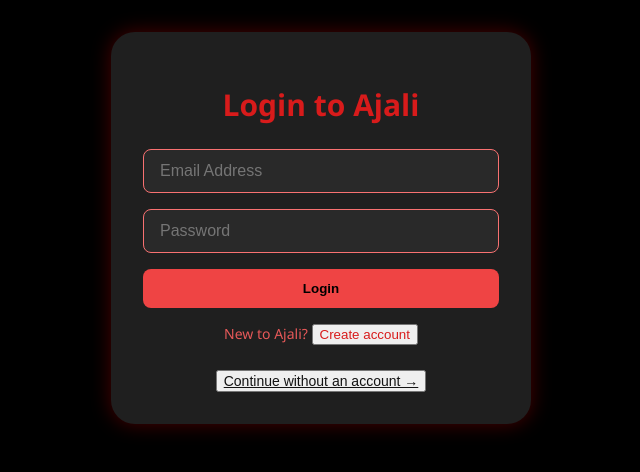
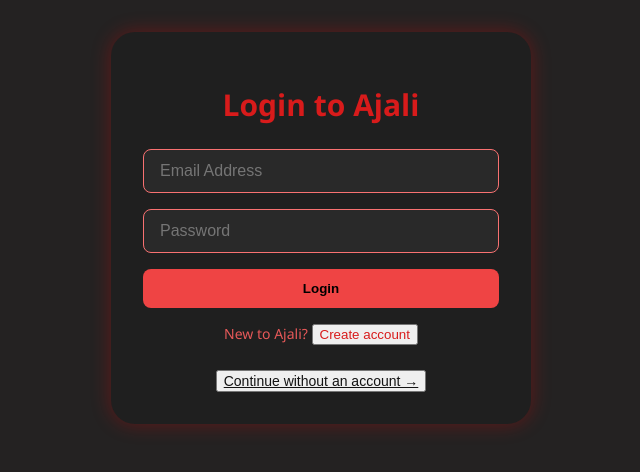
Before and after one commit to sal3hs-git/ajali-frontend2, a React (Vite) app: page / in a window 1280 px wide. Shown: the top 472 px of the page, without its empty margins (319-959 px from the left). Built offline with nearby package versions, Linux system fonts and the light colour scheme.

Commit message:
clear dashboard

```diff
--- a/src/Register.module.css
+++ b/src/Register.module.css
@@ -1,6 +1,6 @@
-/* src/styles.css */
+
 body {
-    background-color: red;
+    background-color: rgb(0, 0, 0);
     font-family: Arial, sans-serif;
 }
 
@@ -52,7 +52,7 @@
 }
 
 .back-button {
-    color: black;
+    color: rgb(247, 247, 247);
     background-color: transparent;
     border: none;
     cursor: pointer;
--- a/src/index.css
+++ b/src/index.css
@@ -1,6 +1,6 @@
 
 body {
-  background-color: #000000;
+  background-color: #242222;
   color: #ff0808;
   font-family: 'Segoe UI', sans-serif;
   margin: 0;
```
